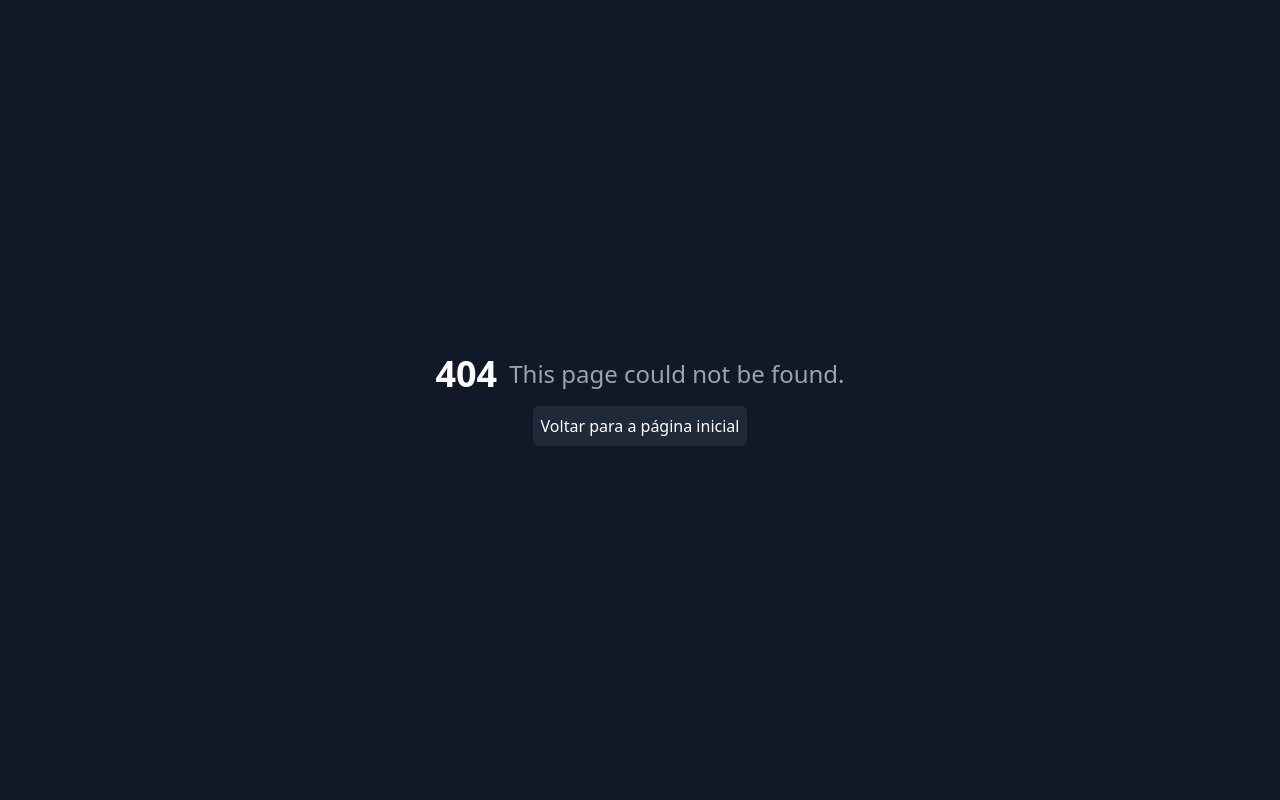
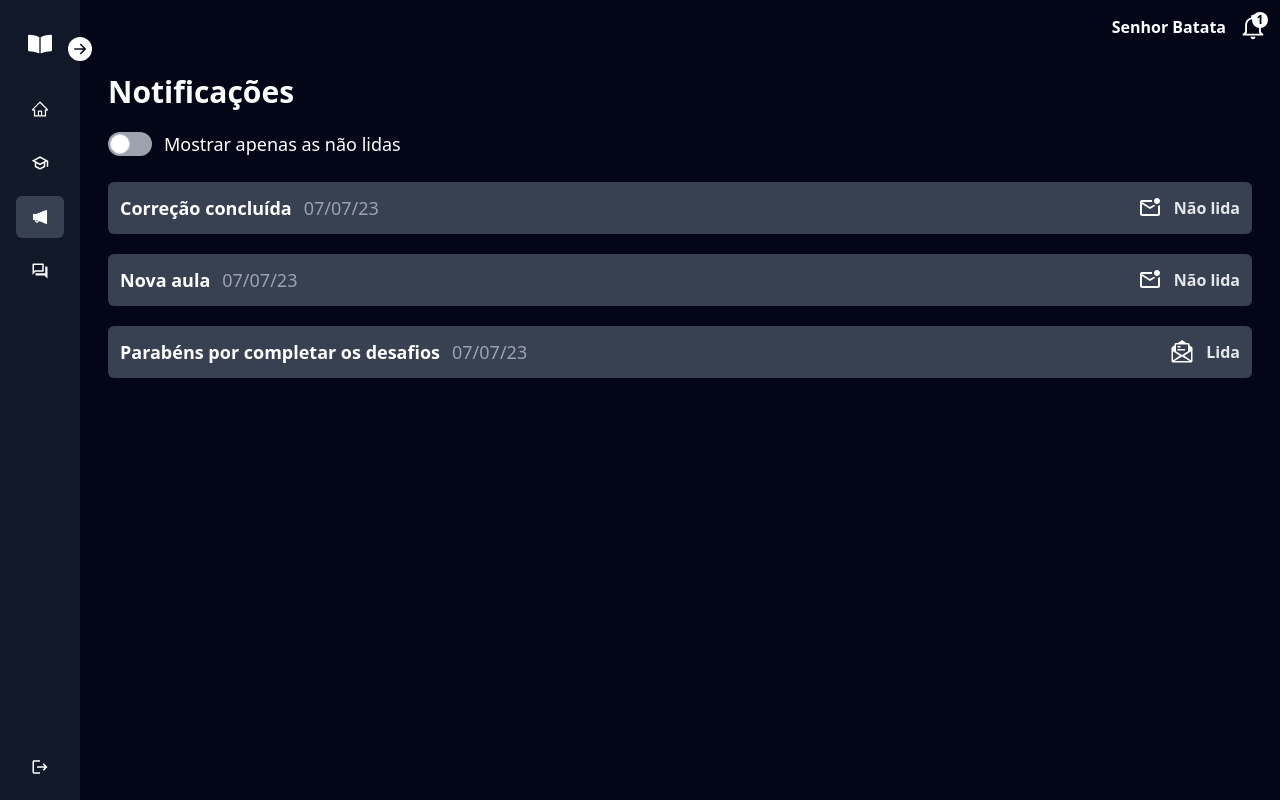
Before and after one commit to gabomoreira/learn-frontend, a React (Vite) app: page /notifications in a window 1280 px wide. Before the commit this address had no page. Built offline with nearby package versions, Linux system fonts and the light colour scheme.

Commit message:
feat: add notifications page

```diff
--- /dev/null
+++ b/src/pages/private/Notifications/components/Item.tsx
@@ -0,0 +1,36 @@
+import { formatDate } from "../../../../utils/date"
+
+import {MdOutlineMarkEmailUnread, MdOutlineMarkEmailRead} from 'react-icons/md'
+import {GoMailRead} from 'react-icons/go'
+
+interface Props {
+    text: string
+    moment: string
+    read: boolean
+    route: string
+    handleRead: any
+}
+
+export const Item = ({text, moment, read, route, handleRead}: Props) => {
+
+
+
+  return (
+    <div className="flex p-3 rounded-md justify-between items-center w-full bg-gray-700">
+        <div className="flex gap-3 flex-1">
+          <div className="text-lg font-semibold text-white">{text}</div>
+          <div className="text-lg font-medium text-gray-400">{formatDate(moment)}</div>
+        </div>
+
+        <div className="flex gap-3 items-center justify-end">
+          {read ? (
+            <GoMailRead size={24} />
+          ) : (
+            <MdOutlineMarkEmailUnread className="cursor-pointer" onClick={handleRead} size={24} />
+          )}
+
+          <div className="text-md font-semibold text-gray-200">{read ? 'Lida' : 'Não lida'}</div>
+        </div>
+    </div>
+  )
+}
--- /dev/null
+++ b/src/pages/private/Notifications/index.tsx
@@ -0,0 +1,61 @@
+import { useState } from "react"
+import { Item } from "./components/Item"
+
+const items = [
+    {id: 'a', text: 'Correção concluída', moment: '2023-07-07T03:00:00Z', read: false, route: 'link'},
+    {id: 'b', text: 'Nova aula', moment: '2023-07-07T03:00:00Z', read: false, route: 'link'},
+    {id: 'c', text: 'Parabéns por completar os desafios', moment: '2023-07-07T03:00:00Z', read: true, route: 'link'},
+]
+
+export const Notifications = () => {
+    const [onlyNonReads, setOnlyNonReads] = useState(0)
+
+    function handleToogleOnlyNonReads() {
+        setOnlyNonReads(onlyNonReads === 0 ? 1 : 0)
+    }
+
+    async function handleRead() {
+        // api read notification
+    }
+
+  return (
+    <div className="flex flex-col gap-5 pb-5">
+        <div className="text-white font-semibold text-3xl">Notificações</div>
+
+        <div>
+            <label className="relative inline-flex items-center cursor-pointer">
+                <input type="checkbox" value={onlyNonReads} onChange={handleToogleOnlyNonReads} className="sr-only peer" />
+                <div className="
+                    w-11
+                    h-6
+                    bg-gray-400
+                    rounded-full peer
+                    peer-focus:outline-none
+                    peer-focus:ring-4
+                    peer-checked:after:translate-x-full
+                    peer-checked:bg-gray-700
+                    after:border-gray-300 after:border
+                    after:absolute after:top-[4px]
+                    after:left-[2px] after:bg-white
+                    after:rounded-full after:h-5 after:w-5
+                    after:transition-all
+                    focus:outline-none !important
+                    "
+                />
+                <span className="ml-3 text-lg font-medium text-white">Mostrar apenas as não lidas</span>
+            </label>
+        </div>
+
+        {items.map(i => (
+            <Item
+                key={i.id}
+                text={i.text}
+                moment={i.moment}
+                read={i.read}
+                route={i.route}
+                handleRead={handleRead}
+            />
+        ))}
+    </div>
+  )
+}
--- a/src/routes/privateRoutes..tsx
+++ b/src/routes/privateRoutes..tsx
@@ -1,5 +1,6 @@
 import { Courses } from "../pages/private/Courses";
 import { Home } from "../pages/private/Home";
+import { Notifications } from "../pages/private/Notifications";
 
 export const privateRoutes = [
   {
@@ -11,6 +12,10 @@ export const privateRoutes = [
     element:  <Courses />,
   },
   {
+    path: "notifications",
+    element: <Notifications />,
+  },
+  {
     path: "forum",
     element: <div>forum page</div>,
   },
--- a/src/shared/components/Sidebar/index.tsx
+++ b/src/shared/components/Sidebar/index.tsx
@@ -1,7 +1,7 @@
 import { FaBookOpen } from "react-icons/fa"
 import { Link, useLocation } from "react-router-dom"
 
-import {AiOutlineHome, AiFillHome} from 'react-icons/ai'
+import {AiOutlineHome, AiFillHome, AiFillNotification, AiOutlineNotification} from 'react-icons/ai'
 import {MdOutlineForum, MdForum, MdOutlineSchool, MdSchool, MdLogout} from 'react-icons/md'
 import {BsFillArrowLeftCircleFill} from 'react-icons/bs'
 import { MenuItem } from "./components/MenuItem"
@@ -11,6 +11,7 @@ import { useSidebar } from "../../hooks/Sidebar"
 const menuItems = [
     {label: 'Página Inicial', path: '/', icon: AiOutlineHome, iconChecked: AiFillHome},
     {label: 'Cursos', path: '/courses', icon: MdOutlineSchool, iconChecked: MdSchool},
+    {label: 'Notificações', path: '/notifications', icon: AiOutlineNotification, iconChecked: AiFillNotification},
     {label: 'Fórum', path: '/forum', icon: MdOutlineForum, iconChecked: MdForum},
 ]
 
--- /dev/null
+++ b/src/utils/date.ts
@@ -0,0 +1,7 @@
+export function formatDate(date: string) {
+    return new Date(date).toLocaleDateString('pt-BR', {
+        day: '2-digit',
+        month: '2-digit',
+        year: '2-digit'
+    })
+}
```
